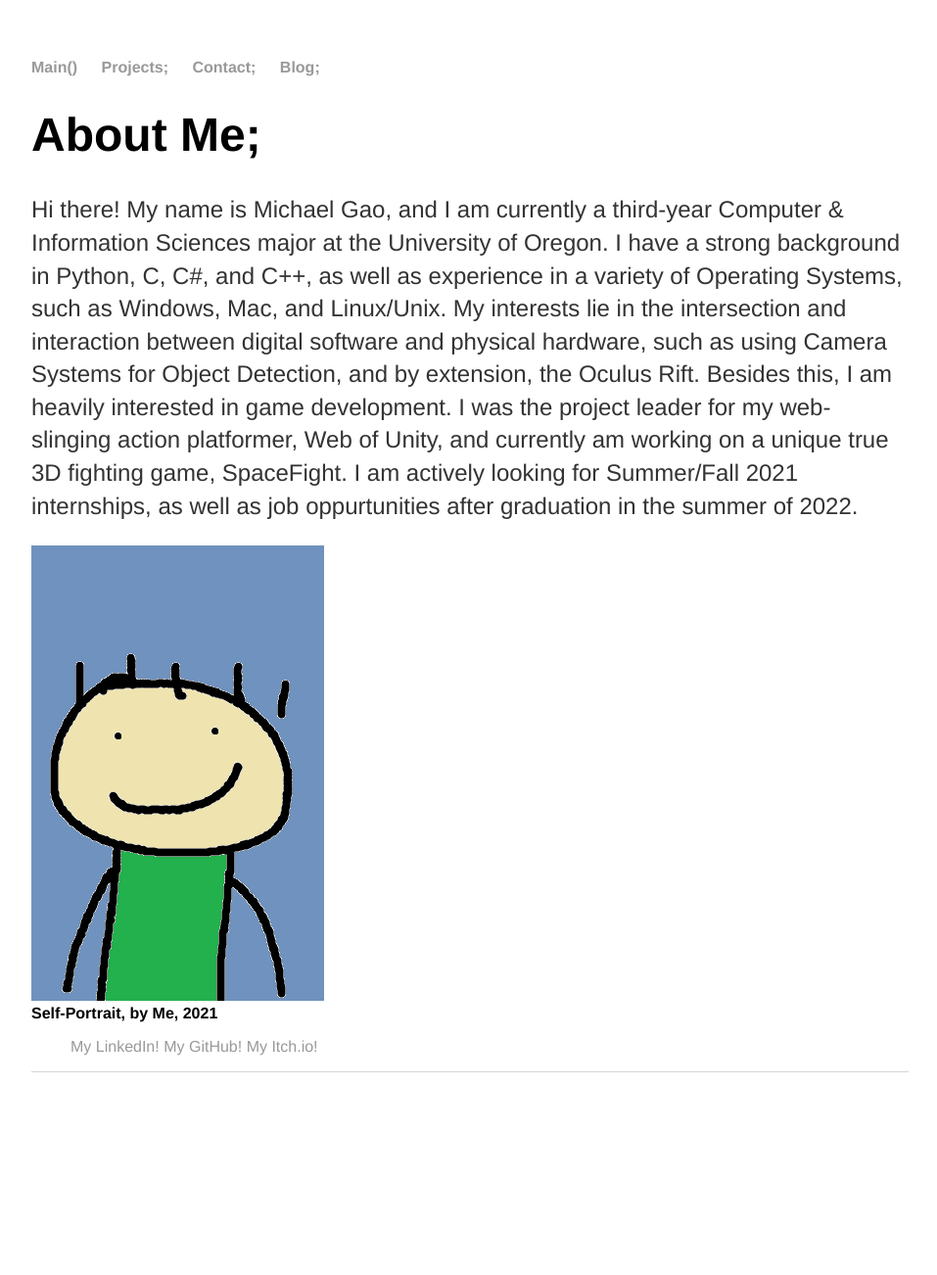
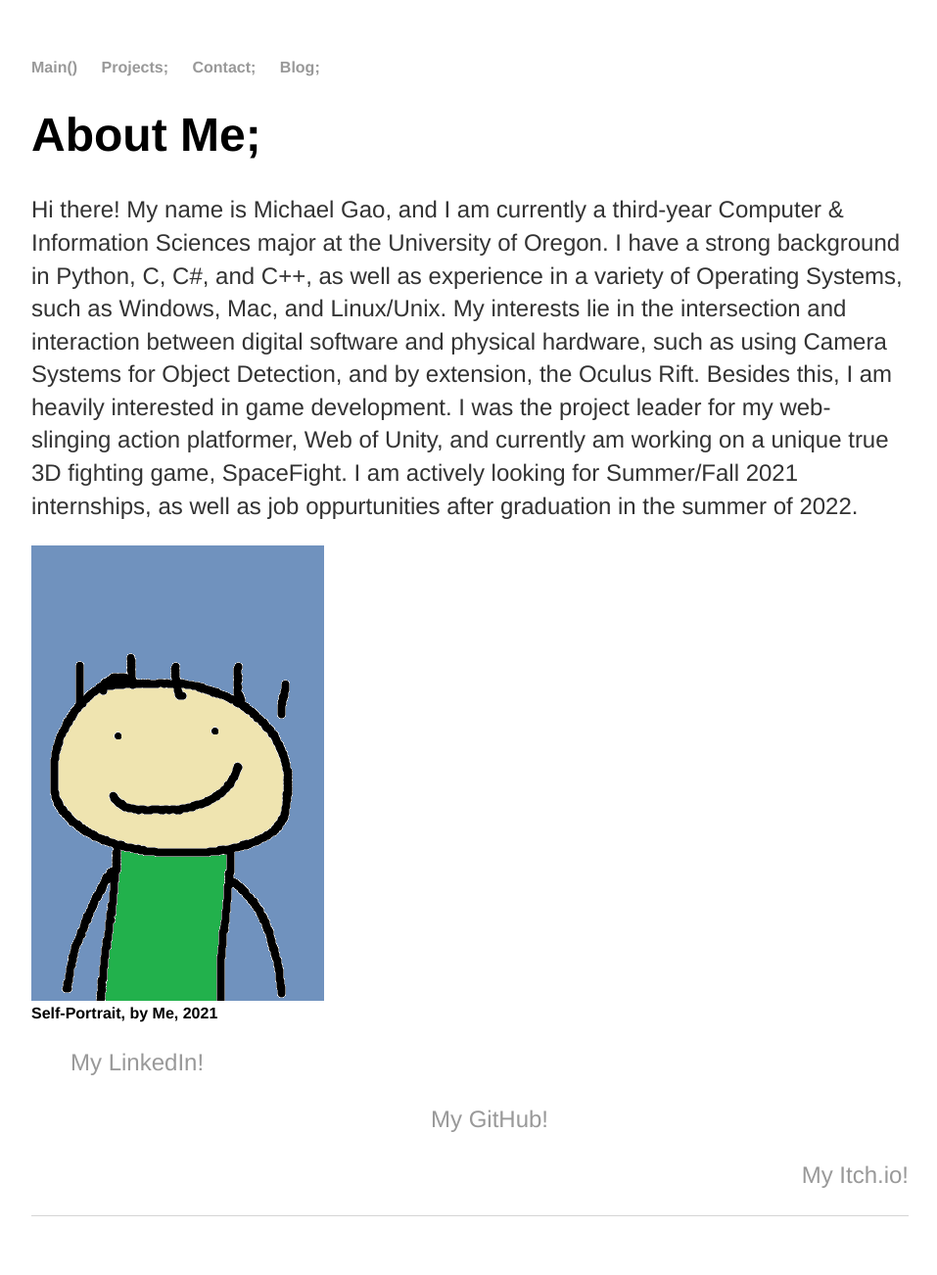
Before and after one commit to michael-c-gao/WebsiteOfMichael, a Jekyll site: the page built from index.html, in a window 1280 px wide. Shown: the whole page at 98% size, without its empty margins (160-1117 px from the left). Built offline with Jekyll 4.4.1, drawn with Linux system fonts in a browser that asks for light colours; before the commit the page ends 1155 px from its top, so only the background shows below that.

Commit message:
Update index.html

```diff
--- a/index.html
+++ b/index.html
@@ -13,7 +13,7 @@ title: Michael C. Gao
 			<strong>Self-Portrait, by Me, 2021</strong>
 
 <ul class="contacts">
-				<a href="https://www.linkedin.com/in/michael-c-gao/">My LinkedIn!</a>    <a href="https://github.com/michael-c-gao">My GitHub!</a>  <a href="https://mexhal.itch.io/">My Itch.io!</a>
+				<p align="left"><a href="https://www.linkedin.com/in/michael-c-gao/">My LinkedIn!</a></p>    <p align="center"><a href="https://github.com/michael-c-gao">My GitHub!</a></p>  <p align="right"><a href="https://mexhal.itch.io/">My Itch.io!</a></p>
 
 
 		</div>
```
